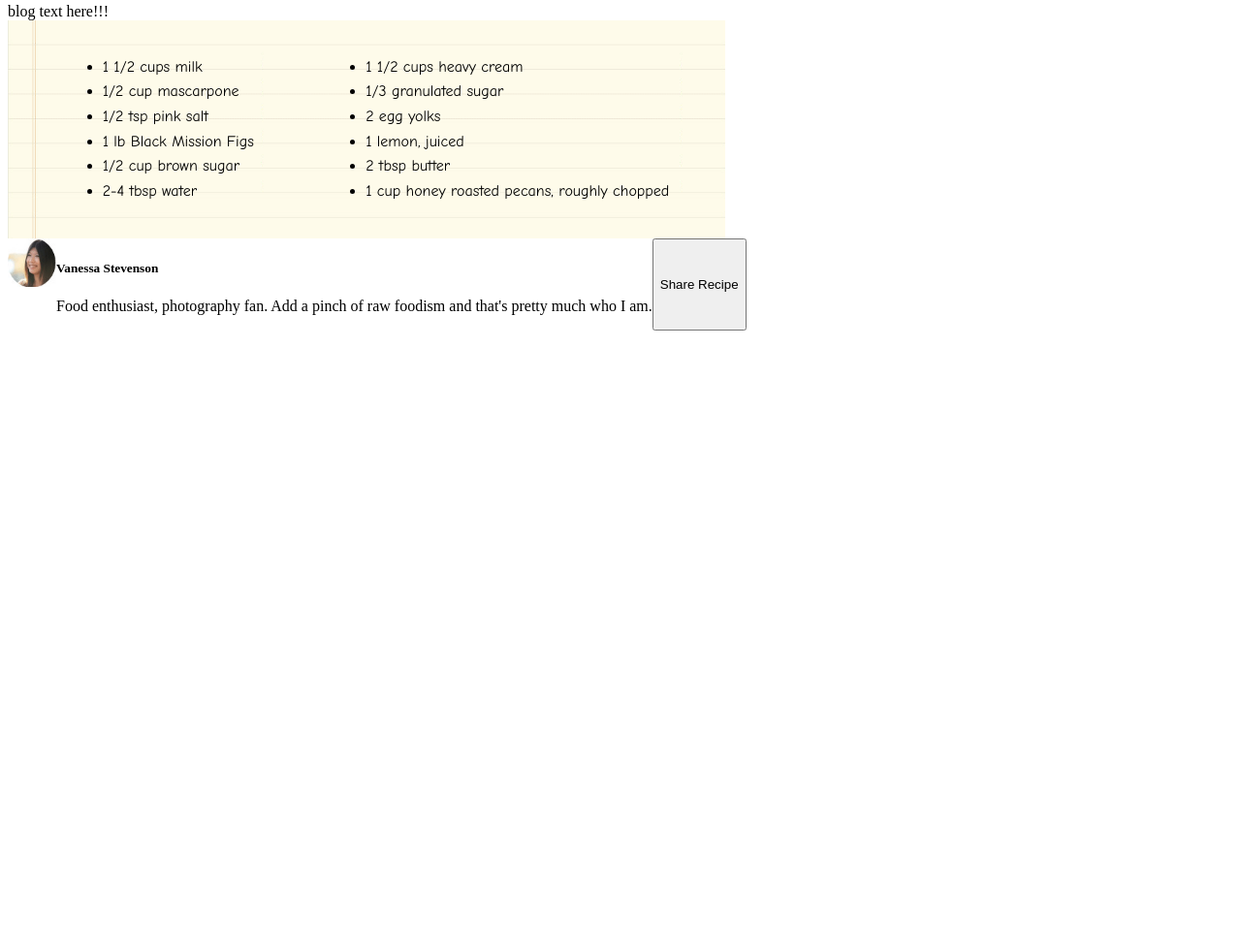
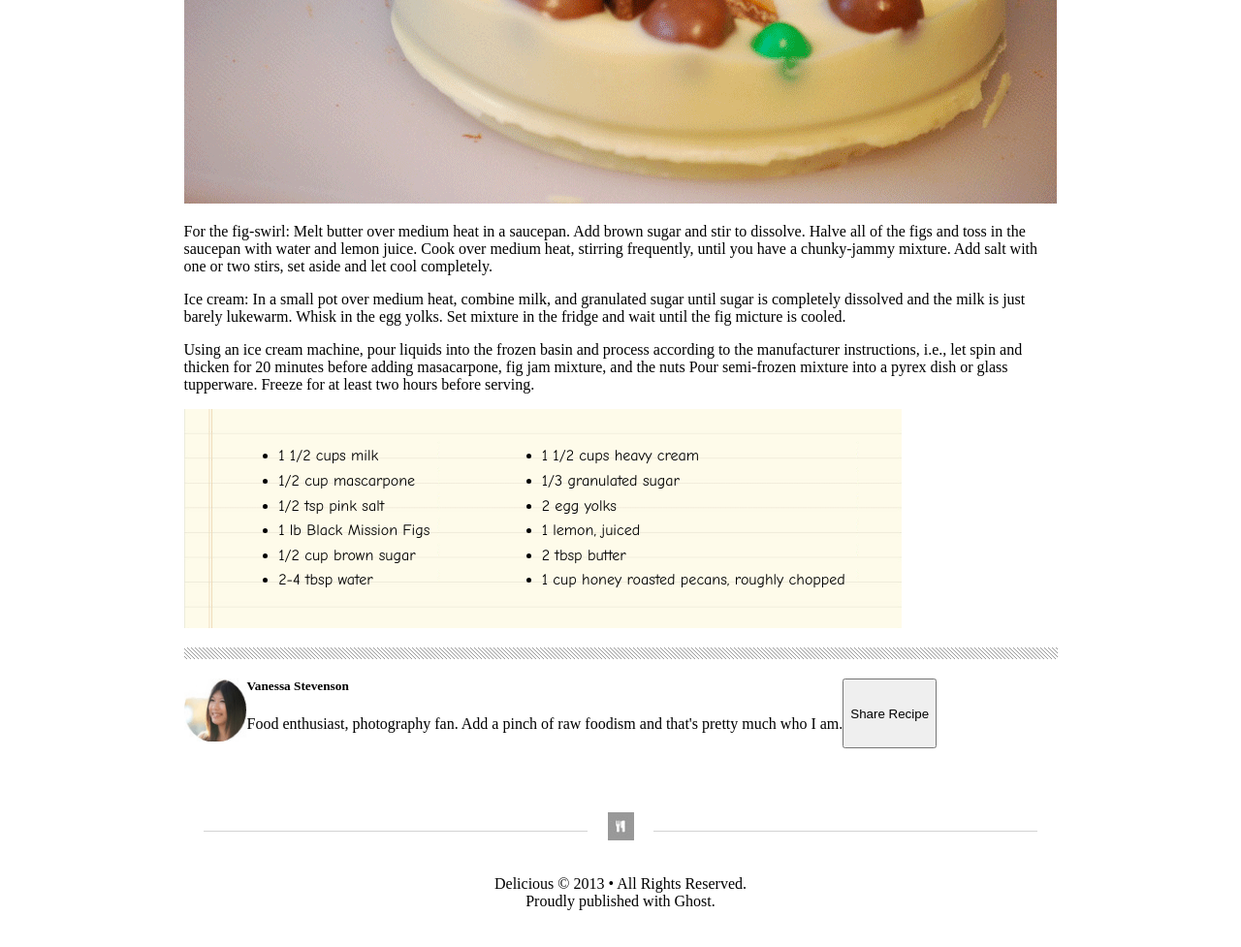
Before and after one commit to dianajodrakos/lab-10a-chocolate-pizza, a plain HTML site: page index.html in a window 1280 px wide. Shown: the part 713-1690 px from the top of the page at 97% size. Before the commit the page ends 1062 px from the top, so only its background shows below. Drawn offline with Linux system fonts and the light colour scheme.

Commit message:
did some css

```diff
--- a/index.html
+++ b/index.html
@@ -8,11 +8,30 @@
     <link rel=stylesheet href="./style.css">
 </head>
 <body>
-    <header>
-        <!-- header logo
-        header icon stuff -->
-    </header>
+    <section class="logo-place">
+        <div>
+            <img src="./lab-assets/logo.png">
+            <div class="logo-container">
+                <h1>Delicious</h1>
+                <h3>The Best Food Blog On The Web</h3>
+            </div>
+        </div>
 
+        <div><span class="sm-logos">
+            <img src="./lab-assets/fb-icon.png">
+            <img src="./lab-assets/twit-icon.png">
+            <img src="./lab-assets/gp-icon.png">
+            <img src="./lab-assets/insta-icon.png">
+            <img src="./lab-assets/flic-icon.png">
+            <img src="./lab-assets/pint-icon.png"></span>
+            <span>
+                <img src="./lab-assets/rss-icon.png">
+                <img src="lab-assets/mail-icon.png">
+            </span>
+        </div>
+    </section>
+    <div class="boared">
+    </div>
     <article>
     <!--box 1-->
     <div class="title">
@@ -29,7 +48,21 @@
     </div>
 
     <!--box 3 blog post-->
-    <div>blog text here!!!</div>
+    <div>
+        <p>
+            For the fig-swirl: Melt butter over medium heat in a saucepan. Add brown sugar and stir to dissolve.
+            Halve all of the figs and toss in the saucepan with water and lemon juice. Cook over medium heat, stirring frequently, until you have a chunky-jammy mixture.
+            Add salt with one or two stirs, set aside and let cool completely.
+        </p>
+        <p>
+            Ice cream: In a small pot over medium heat, combine milk, and granulated sugar until sugar is completely dissolved and the milk is just barely lukewarm.
+            Whisk in the egg yolks. Set mixture in the fridge and wait until the fig micture is cooled.
+        </p>
+        <p>
+            Using an ice cream machine, pour liquids into the frozen basin and process according to the manufacturer instructions, i.e., let spin and thicken for 20 minutes before adding masacarpone, fig jam mixture, and the nuts
+            Pour semi-frozen mixture into a pyrex dish or glass tupperware. Freeze for at least two hours before serving.
+        </p>
+    </div>
 
     <!--box 4 recipe list-->
     <div class="list">
@@ -50,10 +83,12 @@
             <li>1 cup honey roasted pecans, roughly chopped</li>
         </ul>
     </div>
+    <div class="boared">
 
+    </div>
     <!--box 5 author-->
     <div class="author">
-        <img src="lab-assets/van-pic.png" width="50px" height="50px">
+        <img src="lab-assets/van-pic.png" width="65px" height="65px">
             <section>
                 <h5>Vanessa Stevenson</h5>
                 <p>Food enthusiast, photography fan. Add a pinch of raw foodism and that's pretty much who I am.
@@ -64,7 +99,13 @@
 
     </article>
     <footer>
-        <!--footer stuff-->
+        <section class="footer-logo">
+            <span class="footer-line"></span>
+            <img src="./lab-assets/small-logo.png" width="30px" height="30px">
+            <span class="footer-line"></span>
+        </section>
+        <p>Delicious © 2013 • All Rights Reserved.</p>
+        <p>Proudly published with Ghost.</p>
     </footer>
 
     <script type=module src=./app.js></script>
--- a/style.css
+++ b/style.css
@@ -1,10 +1,25 @@
+body{
+    display: grid;
+    grid-template-columns: 1fr;
+    justify-content: center;
+    align-items: center;
+    max-width: 800px;
+    margin: auto;
+}
+
 h2 {
+    margin-bottom: 0;
 }
 
 h6 {
+    display: flex;
+    justify-content: space-between;
+    text-transform: uppercase;
+    margin-top: 0;
 }
 
 h5 {
+    margin-top: 0;
 }
 
 .title {
@@ -35,3 +50,36 @@ button {
 section {
 
 }
+
+.boared{
+    background-image: url(./lab-assets/hr-img.png);
+    width: 100%;
+    height: 12px;
+    margin: 20px 0px;
+}
+
+.footer-logo{
+    display: flex;
+    flex-direction: row;
+    width: 100%;
+    margin: 65px 0px 25px 0px;
+}
+
+.footer-line{
+    height: 1px;
+    width: 100%;
+    margin: 20px;
+    background-color: lightgray;
+}
+
+footer{
+    display: flex;
+    justify-content: center;
+    flex-direction: column;
+    align-items: center;
+    margin-bottom: 65px;
+}
+
+footer p{
+    margin: 0;
+}
```
